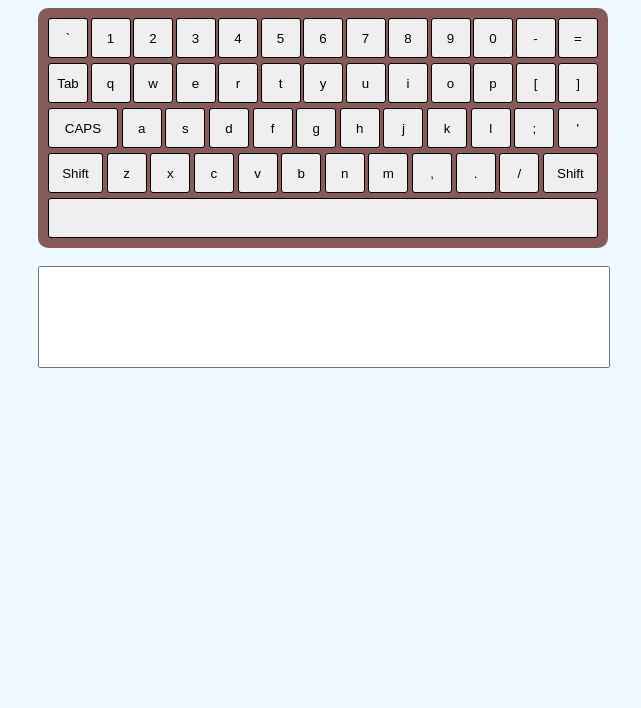
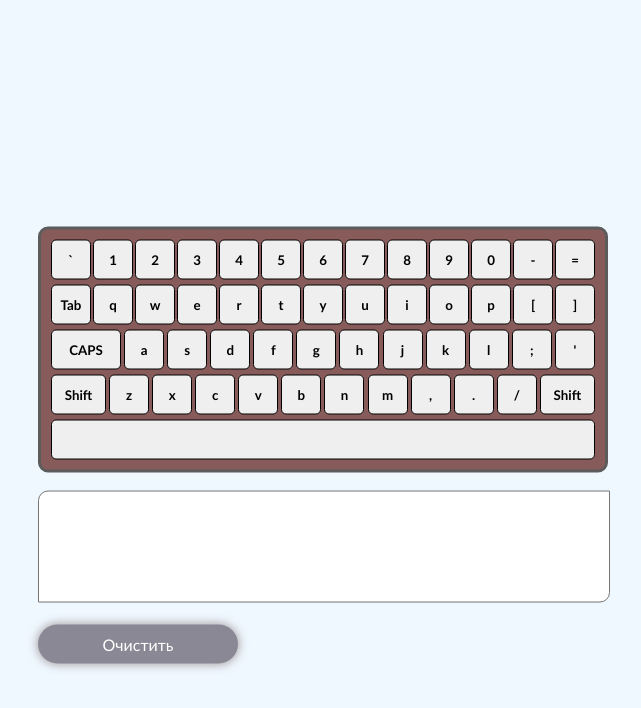
Before and after one commit to criphood/keyboard, a plain HTML site: page index.html in a window 1280 px wide. Both pictures are taken after a click on the input "Tab". Shown: the whole page, without its empty margins (317-958 px from the left). Drawn offline with Linux system fonts and the light colour scheme.

Commit message:
a few styles

```diff
--- a/index.html
+++ b/index.html
@@ -3,8 +3,12 @@
 
 <head>
 	<meta charset="utf-8">
+	<meta http-equiv="X-UA-Compatible" content="IE=edge">
+    <meta name="viewport" content="width=device-width, initial-scale=1.0">
+    <meta name="keywords" content="html, css, resume, tags">
+    <meta name="description" content="Экранная клавиатура на все случаи жизни">
 	<title>Keyboard</title>
-	<link rel="stylesheet" href="./style.css">
+	<link rel="stylesheet" href="./styles.css">
 </head>
 
 <body>
@@ -84,6 +88,12 @@
 		<div class="output">
 			<textarea id="result" placeholder="Здесь будет введенный текст" readonly></textarea>
 		</div>
+
+		<br>
+
+		<div class="clear">
+			<input type="submit" id="clear" value="Очистить">
+		</div>
 	</div>
 
 	<script src="./script.js"></script>
--- a/script.js
+++ b/script.js
@@ -10,7 +10,7 @@ let capslock = document.querySelector('#capslock');
 let shift = document.querySelectorAll('.shift');
 let shiftleft = document.querySelector('#shiftleft');
 let shiftright = document.querySelector('#shiftright');
-
+let clear = document.querySelector('#clear');
 
 document.addEventListener('keydown', function(e) {
     if (e.code == 'ShiftLeft') {
@@ -22,11 +22,11 @@ document.addEventListener('keydown', function(e) {
     } else if (e.code == 'Space') {
         e.preventDefault();
         space.classList.add('keydown');
-        result.innerHTML += ' ';
+        result.value += ' ';
     } else if (e.code == 'Tab') {
         e.preventDefault();
         tab.classList.add('keydown');
-        result.innerHTML += '\t';
+        result.value += '\t';
     }
 })
 
@@ -37,11 +37,21 @@ for (let specialKey of specialKeys) {
 }
 
 keyboard.addEventListener('mousedown', (event) => {
+    event.target.classList.add('keydown');
     if (event.target.value == 'Tab') {
-        result.innerHTML += '\t';
+        result.value += '\t';
     } else if (event.target.id == 'space') {
-        result.innerHTML += ' ';
+        result.value += ' ';
     };
+});
+
+
+keyboard.addEventListener('mouseup', (event) => {
+    event.target.classList.remove('keydown');
+});
+
+keyboard.addEventListener('mouseout', (event) => {
+    event.target.classList.add('mouseout');
 });
 
 
@@ -68,18 +78,6 @@ for (let key of keys) {
         }
     }
 
-    keyboard.addEventListener('mousedown', (event) => {
-        event.target.classList.add('keydown');
-    });
-
-
-
-    keyboard.addEventListener('mouseup', (event) => {
-        event.target.classList.remove('keydown');
-    });
-
-
-
     document.addEventListener('keydown', function(event) {
         if (event.key == key.value) {
             key.classList.add('keydown');
@@ -105,7 +103,7 @@ for (let key of keys) {
 
     // Запись в текстовое поле
     function keyValue() {
-        result.innerHTML += key.value;
+        result.value += key.value;
     }
 
     // Caps Lock, Shift
@@ -246,3 +244,7 @@ for (let key of keys) {
         };
     }
 }
+
+clear.addEventListener('click', function() {
+    result.value = '';
+})
--- a/style.css
+++ /dev/null
@@ -1,72 +0,0 @@
-body * {
-    margin: 0;
-    padding: 0;
-}
-
-body {
-    background-color: aliceblue;
-}
-
-.container {
-    margin: auto;
-}
-
-.container {
-    width: 570px;
-}
-
-#keyboard {
-    display: flex;
-    flex-direction: column;
-    justify-content: space-between;
-    background-color: rgb(136, 91, 91);
-    border-radius: 10px;
-    padding: 10px;
-}
-
-#keyboard > div {
-    display: flex;
-    justify-content: space-between;
-}
-
-#keyboard > div:not(:last-child) {
-    margin-bottom: 5px;
-
-}
-
-.key, .specialKey {
-    font-weight: 500;
-    border-radius: 3px;
-    border: 1px solid black;
-}
-
-
-.key, #tab {
-    width: 40px;
-    height: 40px;
-}
-
-.shift {
-    width: 55px;
-}
-
-#capslock {
-    width: 70px;
-}
-
-.keydown {
-    font-weight: 800;
-    color: #fff;
-    background-color: rgb(201, 77, 77);
-}
-
-#space {
-    width: 100%;
-    height: 40px;
-}
-
-#result {
-    resize: none;
-    width: 570px;
-    height: 100px;
-}
--- /dev/null
+++ b/styles.scss
@@ -0,0 +1,112 @@
+$default-size: 40px;
+$default-font: 'Trebuchet MS', 'Lucida Sans Unicode', 'Lucida Grande', 'Lucida Sans', Arial, sans-serif;
+$default-transition: all .3s ease;
+
+body {
+    background-color: aliceblue;
+	& * {
+		margin: 0;
+		padding: 0;
+	}
+}
+
+// Отступы
+.container {
+    margin: auto;
+	width: 570px;
+	transform: translateY(50%);
+	display: flex;
+	flex-direction: column;
+}
+
+// Общие стили клавиатуры
+#keyboard {
+    display: flex;
+    flex-direction: column;
+    justify-content: space-between;
+    background-color: rgb(136, 91, 91);
+	border: 3px solid rgb(92, 92, 92);
+    border-radius: 10px;
+    padding: 10px;
+	& > div {
+		display: flex;
+		justify-content: space-between;
+		&:not(:last-child) {
+			margin-bottom: 5px;
+		}
+	}
+}
+
+// Шрифты и границы
+.key, .specialKey {
+	font-family: $default-font;
+    font-weight: 600;
+    border-radius: 5px;
+    border: 1px solid black;
+	&:hover {
+		transform: translateY(-2px);
+		transition: $default-transition;
+	}
+}
+
+// Размеры клавиш
+.key, #tab {
+    width: $default-size;
+    height: $default-size;
+}
+
+.shift {
+    width: 55px;
+}
+
+#capslock {
+    width: 70px;
+}
+
+#space {
+    width: 100%;
+    height: $default-size;
+}
+
+// Стили при нажатии клавиш
+.keydown {
+    color: #fff;
+    background-color: rgb(201, 77, 77);
+	transition: $default-transition;
+}
+
+.mouseout {
+	transition: $default-transition;
+}
+
+
+// Поле вывода
+#result {
+	font-family: $default-font;
+	padding: 5px;
+    width: calc(100% - 10px);
+	height: 100px;
+	border-radius: 10px 0;
+	resize: none;
+}
+
+// Кнопка очистки
+#clear {
+	font-family: $default-font;
+	font-size: 16px;
+	width: 200px;
+	padding: 10px 15px;
+	border-radius: 20px;
+	border: none;
+	background: rgb(138, 136, 148);
+	box-shadow: 0px 0px 10px 1px rgba(94, 71, 70, 0.5);
+	color: #fff;
+	cursor: pointer;
+	&:hover {
+		background: rgb(70, 44, 197);
+	}
+	&:active {
+		background: rgb(183, 238, 195);
+		color: black;
+	}
+}
```
Also changed, not shown: styles.css (added), 1 other file.
